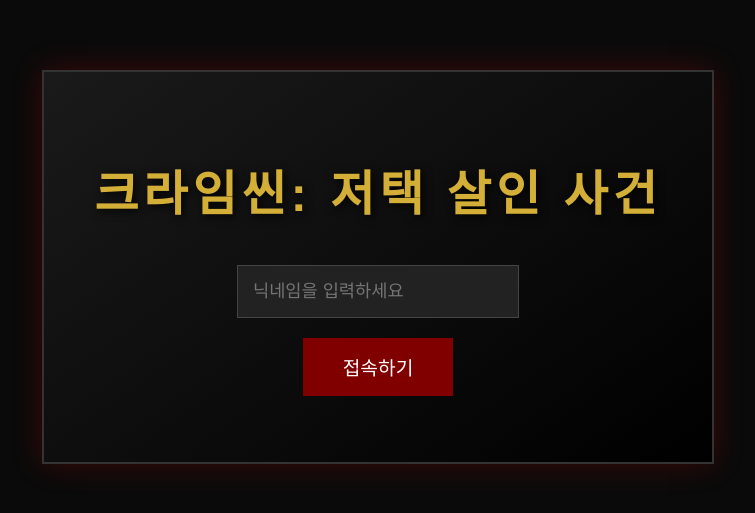
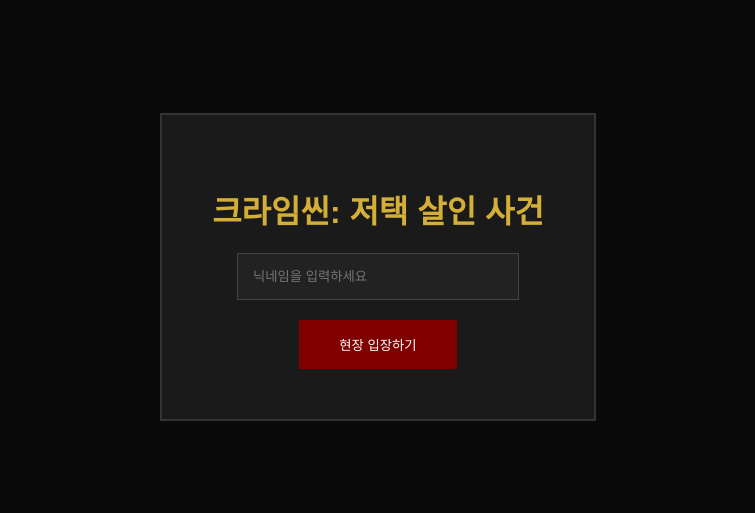
Before and after one commit to hyeil-overland/crime-game, a website: page public/index.html in a window 1280 px wide. Shown: the part 133-646 px from the top of the page, without its empty margins (262-1017 px from the left). Drawn offline with nearby package versions, Linux system fonts and the light colour scheme; no server answers.

Commit message:
Add files via upload

```diff
--- a/public/index.html
+++ b/public/index.html
@@ -4,79 +4,121 @@
     <meta charset="UTF-8">
     <title>크라임씬: 저택 살인 사건</title>
     <style>
-        body {
-            background-color: #0a0a0a;
-            color: #d4af37; /* 금색 포인트 */
-            font-family: 'Apple SD Gothic Neo', sans-serif;
-            display: flex;
-            justify-content: center;
-            align-items: center;
-            height: 100vh;
-            margin: 0;
-            overflow: hidden;
+        body { background-color: #0a0a0a; color: #d4af37; font-family: 'Apple SD Gothic Neo', sans-serif; margin: 0; }
+
+        /* 메인 설정 화면 */
+        #setup-screen {
+            display: flex; flex-direction: column; justify-content: center; align-items: center;
+            height: 100vh; text-align: center;
         }
-        .container {
-            text-align: center;
-            border: 2px solid #333;
-            padding: 50px;
-            background: linear-gradient(145deg, #1a1a1a, #000);
-            box-shadow: 0 0 30px rgba(255, 0, 0, 0.2);
-        }
-        h1 {
-            font-size: 3rem;
-            letter-spacing: 5px;
-            margin-bottom: 40px;
-            text-shadow: 2px 2px 10px rgba(0,0,0,1);
-        }
-        input {
-            padding: 15px;
-            width: 250px;
-            background: #222;
-            border: 1px solid #444;
-            color: white;
-            font-size: 1.1rem;
-            margin-bottom: 20px;
-            outline: none;
-        }
-        button {
-            padding: 15px 40px;
-            background-color: #800000; /* 피색 빨간색 */
-            color: white;
-            border: none;
-            font-size: 1.2rem;
-            cursor: pointer;
-            transition: 0.3s;
-        }
-        button:hover {
-            background-color: #ff0000;
-            box-shadow: 0 0 15px #ff0000;
-        }
+        .container { border: 2px solid #333; padding: 50px; background: #1a1a1a; }
+        input { padding: 15px; width: 250px; background: #222; border: 1px solid #444; color: white; margin-bottom: 20px; }
+        button { padding: 15px 40px; background-color: #800000; color: white; border: none; cursor: pointer; }
+
+        /* 게임 화면 (처음엔 숨김) */
+        #game-screen { display: none; padding: 20px; }
+        .main-layout { display: flex; gap: 20px; justify-content: center; }
+
+        #scene-container { position: relative; width: 800px; height: 600px; border: 3px solid #555; }
+        #background-img { width: 100%; height: 100%; object-fit: cover; }
+
+        /* 클릭 스팟 */
+        .click-spot { position: absolute; background-color: rgba(255, 0, 0, 0); cursor: pointer; }
+        #spot-sofa { top: 400px; left: 150px; width: 200px; height: 100px; }
+
+        /* 사이드바 (접속자 & 채팅) */
+        .sidebar { width: 300px; display: flex; flex-direction: column; gap: 20px; }
+        .info-box { background: #1a1a1a; border: 1px solid #444; padding: 15px; height: 200px; overflow-y: auto; }
+        #chat-box { background: #1a1a1a; border: 1px solid #444; padding: 15px; height: 355px; overflow-y: auto; color: white; font-size: 0.9rem; }
+
+        .clue-img { width: 80px; margin-top: 5px; border: 1px solid #d4af37; }
+        .system-msg { color: #888; font-style: italic; }
+        ul { list-style: none; padding: 0; }
+        li { margin-bottom: 5px; color: #00ff00; } /* 접속자는 초록색 표시 */
     </style>
 </head>
 <body>
-    <div class="container">
-        <h1>크라임씬: 저택 살인 사건</h1>
-        <div>
-            <input type="text" id="nickname" placeholder="닉네임을 입력하세요">
+
+    <div id="setup-screen">
+        <div class="container">
+            <h1>크라임씬: 저택 살인 사건</h1>
+            <input type="text" id="nicknameInput" placeholder="닉네임을 입력하세요">
+            <br>
+            <button onclick="joinGame()">현장 입장하기</button>
         </div>
-        <button onclick="connect()">접속하기</button>
-        <p id="msg"></p>
+    </div>
+
+    <div id="game-screen">
+        <h2 style="text-align: center;">🔎 사건 현장 수색</h2>
+        <div class="main-layout">
+            <div id="scene-container">
+                <img id="background-img" src="/images/room_bg.jpg">
+                <div id="spot-sofa" class="click-spot" onclick="findClue('바닥의 혈흔', 'https://via.placeholder.com/100')"></div>
+            </div>
+
+            <div class="sidebar">
+                <div class="info-box">
+                    <h3>👥 현재 접속자</h3>
+                    <ul id="playerList"></ul>
+                </div>
+                <div id="chat-box">
+                    <div class="system-msg">단서를 찾아 클릭하세요...</div>
+                </div>
+            </div>
+        </div>
     </div>
 
     <script src="/socket.io/socket.io.js"></script>
     <script>
         const socket = io();
-        function connect() {
-            const nick = document.getElementById('nickname').value;
-            if(nick) {
-                socket.emit('join', nick);
-                socket.on('welcome', (m) => {
-                    document.getElementById('msg').innerText = m;
-                });
+        let myName = "";
+
+        // 게임 입장 함수
+        function joinGame() {
+            const input = document.getElementById('nicknameInput');
+            if (input.value.trim() !== "") {
+                myName = input.value;
+                socket.emit('join', myName); // 서버에 접속 알림
+
+                // 화면 전환
+                document.getElementById('setup-screen').style.display = 'none';
+                document.getElementById('game-screen').style.display = 'block';
             } else {
                 alert("닉네임을 입력해주세요!");
             }
         }
+
+        // 접속자 명단 업데이트 받기
+        socket.on('updatePlayerList', (players) => {
+            const listElement = document.getElementById('playerList');
+            listElement.innerHTML = "";
+            players.forEach(name => {
+                const li = document.createElement('li');
+                li.innerText = `● ${name} ${name === myName ? '(나)' : ''}`;
+                listElement.appendChild(li);
+            });
+        });
+
+        // 단서 찾기 함수
+        function findClue(clueName, imgPath) {
+            socket.emit('clueFound', { playerName: myName, clue: clueName, image: imgPath });
+        }
+
+        // 알림 메시지 받기 (시스템 메시지 포함)
+        socket.on('chatAnnounce', (data) => {
+            const chatBox = document.getElementById('chat-box');
+            const msg = document.createElement('div');
+            msg.style.marginBottom = "10px";
+
+            if (data.system) {
+                msg.innerHTML = `<span class="system-msg">[알림] ${data.text}</span>`;
+            } else {
+                msg.innerHTML = `<strong>${data.playerName}</strong>: [${data.clue}] 발견!<br><img src="${data.image}" class="clue-img">`;
+            }
+
+            chatBox.appendChild(msg);
+            chatBox.scrollTop = chatBox.scrollHeight;
+        });
     </script>
 </body>
 </html>
```
Also changed, not shown: server.js (+37 -3 lines), public/images/clue_knife.png (added), public/images/room_bg.jpg (added).
